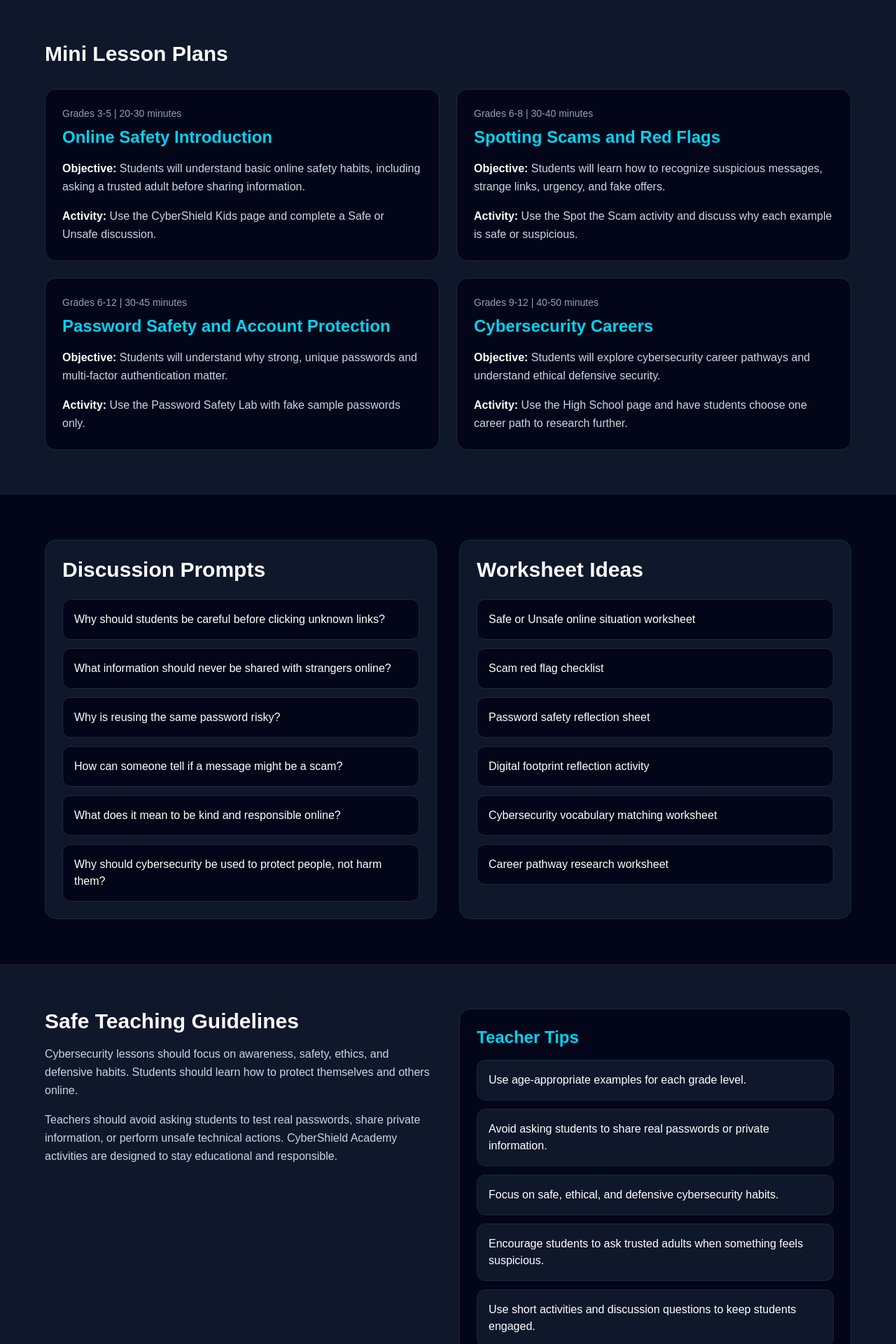
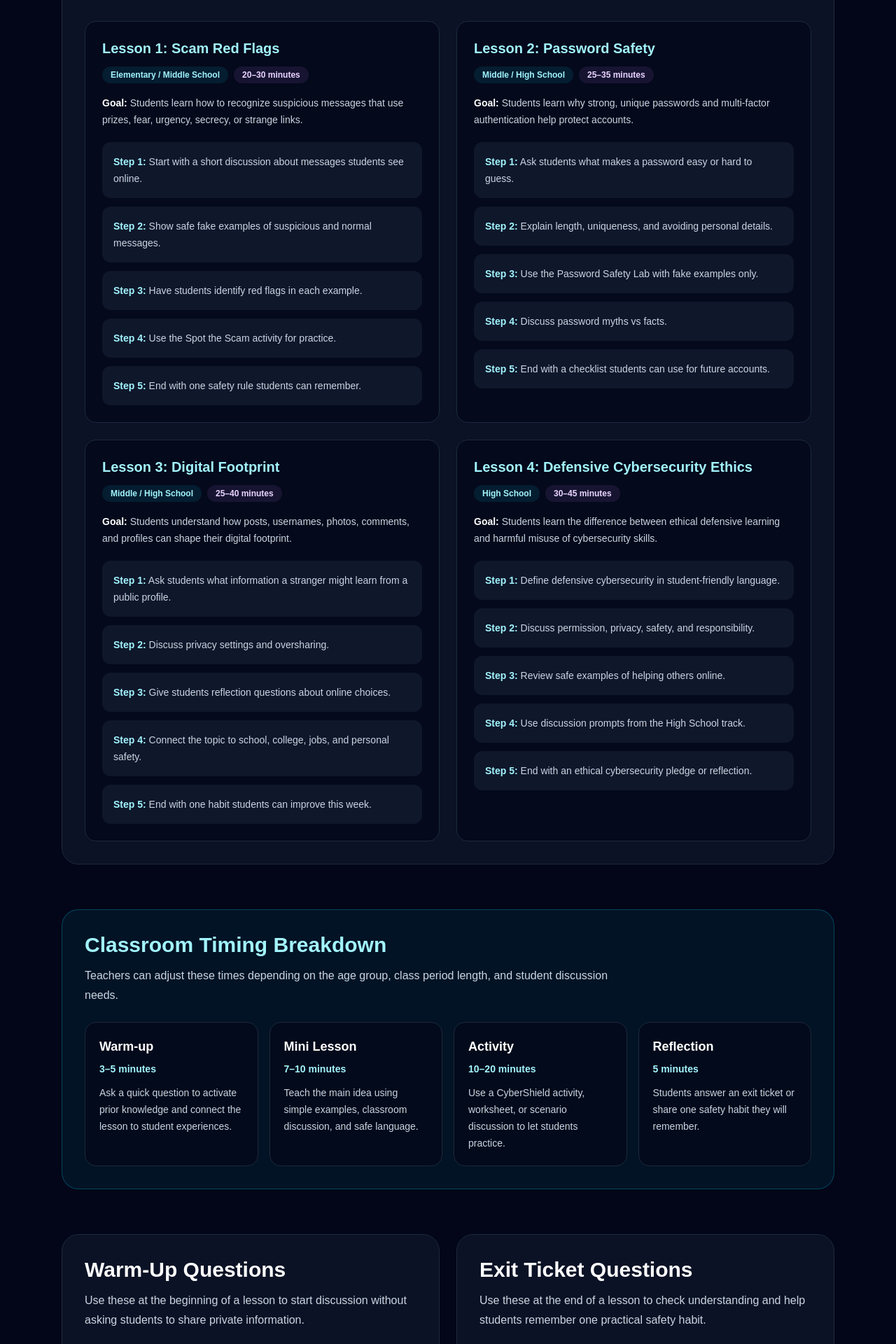
Before and after one commit to sanjith-cpu/cybershield-academy, a Next.js app: page /teacher-toolkit in a window 1280 px wide. Shown: the part 580-2500 px from the top of the page at 70% size. Built offline with nearby package versions, Linux system fonts and the light colour scheme.

Commit message:
Upgrade Teacher Toolkit

```diff
--- a/app/teacher-toolkit/page.tsx
+++ b/app/teacher-toolkit/page.tsx
@@ -1,122 +1,270 @@
+import Link from "next/link";
+import Navbar from "@/components/Navbar";
 import Footer from "@/components/Footer";
-import Navbar from "@/components/Navbar";
 
 const lessonPlans = [
   {
-    title: "Online Safety Introduction",
-    audience: "Grades 3-5",
-    time: "20-30 minutes",
-    objective:
-      "Students will understand basic online safety habits, including asking a trusted adult before sharing information.",
-    activity:
-      "Use the CyberShield Kids page and complete a Safe or Unsafe discussion.",
+    title: "Lesson 1: Scam Red Flags",
+    grade: "Elementary / Middle School",
+    time: "20–30 minutes",
+    goal:
+      "Students learn how to recognize suspicious messages that use prizes, fear, urgency, secrecy, or strange links.",
+    steps: [
+      "Start with a short discussion about messages students see online.",
+      "Show safe fake examples of suspicious and normal messages.",
+      "Have students identify red flags in each example.",
+      "Use the Spot the Scam activity for practice.",
+      "End with one safety rule students can remember.",
+    ],
   },
   {
-    title: "Spotting Scams and Red Flags",
-    audience: "Grades 6-8",
-    time: "30-40 minutes",
-    objective:
-      "Students will learn how to recognize suspicious messages, strange links, urgency, and fake offers.",
-    activity:
-      "Use the Spot the Scam activity and discuss why each example is safe or suspicious.",
+    title: "Lesson 2: Password Safety",
+    grade: "Middle / High School",
+    time: "25–35 minutes",
+    goal:
+      "Students learn why strong, unique passwords and multi-factor authentication help protect accounts.",
+    steps: [
+      "Ask students what makes a password easy or hard to guess.",
+      "Explain length, uniqueness, and avoiding personal details.",
+      "Use the Password Safety Lab with fake examples only.",
+      "Discuss password myths vs facts.",
+      "End with a checklist students can use for future accounts.",
+    ],
   },
   {
-    title: "Password Safety and Account Protection",
-    audience: "Grades 6-12",
-    time: "30-45 minutes",
-    objective:
-      "Students will understand why strong, unique passwords and multi-factor authentication matter.",
-    activity:
-      "Use the Password Safety Lab with fake sample passwords only.",
+    title: "Lesson 3: Digital Footprint",
+    grade: "Middle / High School",
+    time: "25–40 minutes",
+    goal:
+      "Students understand how posts, usernames, photos, comments, and profiles can shape their digital footprint.",
+    steps: [
+      "Ask students what information a stranger might learn from a public profile.",
+      "Discuss privacy settings and oversharing.",
+      "Give students reflection questions about online choices.",
+      "Connect the topic to school, college, jobs, and personal safety.",
+      "End with one habit students can improve this week.",
+    ],
   },
   {
-    title: "Cybersecurity Careers",
-    audience: "Grades 9-12",
-    time: "40-50 minutes",
-    objective:
-      "Students will explore cybersecurity career pathways and understand ethical defensive security.",
-    activity:
-      "Use the High School page and have students choose one career path to research further.",
+    title: "Lesson 4: Defensive Cybersecurity Ethics",
+    grade: "High School",
+    time: "30–45 minutes",
+    goal:
+      "Students learn the difference between ethical defensive learning and harmful misuse of cybersecurity skills.",
+    steps: [
+      "Define defensive cybersecurity in student-friendly language.",
+      "Discuss permission, privacy, safety, and responsibility.",
+      "Review safe examples of helping others online.",
+      "Use discussion prompts from the High School track.",
+      "End with an ethical cybersecurity pledge or reflection.",
+    ],
   },
 ];
 
-const discussionPrompts = [
-  "Why should students be careful before clicking unknown links?",
-  "What information should never be shared with strangers online?",
-  "Why is reusing the same password risky?",
-  "How can someone tell if a message might be a scam?",
-  "What does it mean to be kind and responsible online?",
-  "Why should cybersecurity be used to protect people, not harm them?",
+const timingBreakdown = [
+  {
+    part: "Warm-up",
+    time: "3–5 minutes",
+    detail:
+      "Ask a quick question to activate prior knowledge and connect the lesson to student experiences.",
+  },
+  {
+    part: "Mini Lesson",
+    time: "7–10 minutes",
+    detail:
+      "Teach the main idea using simple examples, classroom discussion, and safe language.",
+  },
+  {
+    part: "Activity",
+    time: "10–20 minutes",
+    detail:
+      "Use a CyberShield activity, worksheet, or scenario discussion to let students practice.",
+  },
+  {
+    part: "Reflection",
+    time: "5 minutes",
+    detail:
+      "Students answer an exit ticket or share one safety habit they will remember.",
+  },
+];
+
+const warmUpQuestions = [
+  "What is one online message that would make you pause before clicking?",
+  "Why do you think scammers try to make people feel rushed?",
+  "What information should students avoid sharing publicly online?",
+  "Why is it important to ask permission before posting someone else’s photo?",
+  "What should someone do if they accidentally click a suspicious link?",
+];
+
+const exitTickets = [
+  "Name one scam red flag you learned today.",
+  "Write one rule for creating a safer password.",
+  "What is one thing you should keep private online?",
+  "What should you do if a suspicious message asks for your password?",
+  "Explain the difference between defensive cybersecurity and harmful misuse.",
 ];
 
 const worksheetIdeas = [
-  "Safe or Unsafe online situation worksheet",
-  "Scam red flag checklist",
-  "Password safety reflection sheet",
-  "Digital footprint reflection activity",
-  "Cybersecurity vocabulary matching worksheet",
-  "Career pathway research worksheet",
+  {
+    title: "Scam Red Flags Worksheet",
+    detail:
+      "Students read fake message examples and circle warning signs like urgency, fear, prizes, secrecy, or suspicious links.",
+  },
+  {
+    title: "Password Strength Checklist",
+    detail:
+      "Students compare fake passwords and explain which ones are stronger and why.",
+  },
+  {
+    title: "Digital Footprint Reflection",
+    detail:
+      "Students answer reflection questions about posts, usernames, comments, photos, and privacy settings.",
+  },
+  {
+    title: "Safe or Unsafe?",
+    detail:
+      "Students sort online situations into safer choices and risky choices, then explain their reasoning.",
+  },
+  {
+    title: "Cyber Vocabulary Match",
+    detail:
+      "Students match words like phishing, privacy settings, password, and digital footprint with beginner-friendly definitions.",
+  },
 ];
 
-const teacherTips = [
-  "Use age-appropriate examples for each grade level.",
-  "Avoid asking students to share real passwords or private information.",
-  "Focus on safe, ethical, and defensive cybersecurity habits.",
-  "Encourage students to ask trusted adults when something feels suspicious.",
-  "Use short activities and discussion questions to keep students engaged.",
-  "Collect feedback after lessons to improve future sessions.",
+const safetyNotes = [
+  "Use fake examples only. Do not ask students to type, share, or test real passwords.",
+  "Do not ask students to share personal stories that may reveal private information.",
+  "Keep lessons focused on safety, privacy, ethics, and defensive habits.",
+  "If a student reports a real online safety issue, follow school policy and involve the appropriate trusted adult or staff member.",
+  "Do not teach students how to break into accounts, bypass rules, or access systems without permission.",
+];
+
+const toolkitLinks = [
+  {
+    label: "Resources",
+    href: "/resources",
+  },
+  {
+    label: "Spot the Scam",
+    href: "/spot-the-scam",
+  },
+  {
+    label: "Password Lab",
+    href: "/password-lab",
+  },
+  {
+    label: "High School Track",
+    href: "/high-school",
+  },
+  {
+    label: "Outreach",
+    href: "/outreach",
+  },
 ];
 
 export default function TeacherToolkitPage() {
   return (
-    <main className="min-h-screen bg-slate-950 text-white">
+    <>
       <Navbar />
 
-      <section className="px-8 py-24 max-w-6xl mx-auto">
-        <p className="mb-4 text-cyan-400 font-semibold">
+      <main className="min-h-screen bg-slate-950 text-white">
+        <section className="mx-auto max-w-6xl px-6 py-16">
+          <p className="mb-3 text-sm font-semibold uppercase tracking-[0.3em] text-cyan-300">
             Teacher Toolkit
           </p>
 
-        <h1 className="text-4xl md:text-6xl font-extrabold leading-tight mb-6">
-          Classroom tools for cybersecurity education.
+          <h1 className="max-w-4xl text-4xl font-bold tracking-tight md:text-6xl">
+            Classroom-ready cybersecurity lesson support.
           </h1>
 
-        <p className="text-lg text-slate-300 leading-relaxed max-w-3xl">
-          The Teacher Toolkit helps educators use CyberShield Academy in
-          classrooms, clubs, workshops, and outreach sessions. It includes lesson
-          ideas, discussion prompts, worksheet placeholders, and safe teaching
-          guidelines.
+          <p className="mt-6 max-w-3xl text-lg leading-8 text-slate-300">
+            This toolkit helps teachers, counselors, club sponsors, and outreach
+            volunteers use CyberShield Academy in a safe, ethical, and
+            student-friendly way.
           </p>
         </section>
 
-      <section className="px-8 py-16 bg-slate-900">
-        <div className="max-w-6xl mx-auto">
-          <h2 className="text-3xl font-bold mb-8">
+        <section className="mx-auto max-w-6xl px-6 pb-16">
+          <div className="rounded-3xl border border-slate-800 bg-slate-900/70 p-8">
+            <h2 className="text-3xl font-bold text-white">
               Mini Lesson Plans
             </h2>
 
-          <div className="grid md:grid-cols-2 gap-6">
+            <p className="mt-3 max-w-3xl leading-7 text-slate-300">
+              These lessons are designed to be short, flexible, and easy to use
+              during advisory, computer science classes, digital citizenship
+              lessons, club meetings, or outreach sessions.
+            </p>
+
+            <div className="mt-6 grid gap-6 lg:grid-cols-2">
               {lessonPlans.map((lesson) => (
                 <div
                   key={lesson.title}
-                className="rounded-2xl bg-slate-950 border border-slate-800 p-6 hover:border-cyan-500 transition"
+                  className="rounded-2xl border border-slate-800 bg-slate-950/70 p-6"
                 >
-                <p className="text-sm text-slate-400 mb-2">
-                  {lesson.audience} | {lesson.time}
-                </p>
-
-                <h3 className="text-2xl font-bold text-cyan-400 mb-4">
+                  <h3 className="text-xl font-bold text-cyan-200">
                     {lesson.title}
                   </h3>
 
-                <p className="text-slate-300 leading-relaxed mb-4">
-                  <span className="font-bold text-white">Objective:</span>{" "}
-                  {lesson.objective}
+                  <div className="mt-3 flex flex-wrap gap-2">
+                    <span className="rounded-full bg-cyan-400/10 px-3 py-1 text-xs font-semibold text-cyan-200">
+                      {lesson.grade}
+                    </span>
+                    <span className="rounded-full bg-purple-400/10 px-3 py-1 text-xs font-semibold text-purple-200">
+                      {lesson.time}
+                    </span>
+                  </div>
+
+                  <p className="mt-4 text-sm leading-6 text-slate-300">
+                    <span className="font-semibold text-white">Goal:</span>{" "}
+                    {lesson.goal}
                   </p>
 
-                <p className="text-slate-300 leading-relaxed">
-                  <span className="font-bold text-white">Activity:</span>{" "}
-                  {lesson.activity}
+                  <ol className="mt-5 space-y-3 text-sm leading-6 text-slate-300">
+                    {lesson.steps.map((step, index) => (
+                      <li
+                        key={step}
+                        className="rounded-xl bg-slate-900 p-4"
+                      >
+                        <span className="font-semibold text-cyan-200">
+                          Step {index + 1}:
+                        </span>{" "}
+                        {step}
+                      </li>
+                    ))}
+                  </ol>
+                </div>
+              ))}
+            </div>
+          </div>
+        </section>
+
+        <section className="mx-auto max-w-6xl px-6 pb-16">
+          <div className="rounded-3xl border border-cyan-500/30 bg-cyan-950/30 p-8">
+            <h2 className="text-3xl font-bold text-cyan-200">
+              Classroom Timing Breakdown
+            </h2>
+
+            <p className="mt-3 max-w-3xl leading-7 text-slate-300">
+              Teachers can adjust these times depending on the age group,
+              class period length, and student discussion needs.
+            </p>
+
+            <div className="mt-6 grid gap-4 md:grid-cols-2 lg:grid-cols-4">
+              {timingBreakdown.map((item) => (
+                <div
+                  key={item.part}
+                  className="rounded-2xl border border-slate-800 bg-slate-950/70 p-5"
+                >
+                  <h3 className="text-lg font-semibold text-white">
+                    {item.part}
+                  </h3>
+                  <p className="mt-2 text-sm font-semibold text-cyan-200">
+                    {item.time}
+                  </p>
+                  <p className="mt-3 text-sm leading-6 text-slate-300">
+                    {item.detail}
                   </p>
                 </div>
               ))}
@@ -124,37 +272,47 @@ export default function TeacherToolkitPage() {
           </div>
         </section>
 
-      <section className="px-8 py-16">
-        <div className="max-w-6xl mx-auto grid md:grid-cols-2 gap-8">
-          <div className="rounded-2xl bg-slate-900 border border-slate-800 p-6">
-            <h2 className="text-3xl font-bold mb-6">
-              Discussion Prompts
+        <section className="mx-auto max-w-6xl px-6 pb-16">
+          <div className="grid gap-6 lg:grid-cols-2">
+            <div className="rounded-3xl border border-slate-800 bg-slate-900/70 p-8">
+              <h2 className="text-3xl font-bold text-white">
+                Warm-Up Questions
               </h2>
 
-            <div className="space-y-3">
-              {discussionPrompts.map((prompt) => (
+              <p className="mt-3 leading-7 text-slate-300">
+                Use these at the beginning of a lesson to start discussion
+                without asking students to share private information.
+              </p>
+
+              <div className="mt-6 grid gap-3">
+                {warmUpQuestions.map((question) => (
                   <div
-                  key={prompt}
-                  className="rounded-xl border border-slate-800 bg-slate-950 p-4"
+                    key={question}
+                    className="rounded-xl border border-slate-800 bg-slate-950/70 p-4 text-sm leading-6 text-slate-300"
                   >
-                  {prompt}
+                    {question}
                   </div>
                 ))}
               </div>
             </div>
 
-          <div className="rounded-2xl bg-slate-900 border border-slate-800 p-6">
-            <h2 className="text-3xl font-bold mb-6">
-              Worksheet Ideas
+            <div className="rounded-3xl border border-slate-800 bg-slate-900/70 p-8">
+              <h2 className="text-3xl font-bold text-white">
+                Exit Ticket Questions
               </h2>
 
-            <div className="space-y-3">
-              {worksheetIdeas.map((worksheet) => (
+              <p className="mt-3 leading-7 text-slate-300">
+                Use these at the end of a lesson to check understanding and
+                help students remember one practical safety habit.
+              </p>
+
+              <div className="mt-6 grid gap-3">
+                {exitTickets.map((question) => (
                   <div
-                  key={worksheet}
-                  className="rounded-xl border border-slate-800 bg-slate-950 p-4"
+                    key={question}
+                    className="rounded-xl border border-slate-800 bg-slate-950/70 p-4 text-sm leading-6 text-slate-300"
                   >
-                  {worksheet}
+                    {question}
                   </div>
                 ))}
               </div>
@@ -162,101 +320,87 @@ export default function TeacherToolkitPage() {
           </div>
         </section>
 
-      <section className="px-8 py-16 bg-slate-900">
-        <div className="max-w-6xl mx-auto grid md:grid-cols-2 gap-8">
-          <div>
-            <h2 className="text-3xl font-bold mb-4">
-              Safe Teaching Guidelines
+        <section className="mx-auto max-w-6xl px-6 pb-16">
+          <div className="rounded-3xl border border-slate-800 bg-slate-900/70 p-8">
+            <h2 className="text-3xl font-bold text-white">
+              Worksheet Placeholders
             </h2>
 
-            <p className="text-slate-300 leading-relaxed mb-4">
-              Cybersecurity lessons should focus on awareness, safety, ethics,
-              and defensive habits. Students should learn how to protect
-              themselves and others online.
+            <p className="mt-3 max-w-3xl leading-7 text-slate-300">
+              These are worksheet ideas for future classroom handouts. They are
+              placeholders for now and can be turned into printable worksheets
+              later if needed.
             </p>
 
-            <p className="text-slate-300 leading-relaxed">
-              Teachers should avoid asking students to test real passwords,
-              share private information, or perform unsafe technical actions.
-              CyberShield Academy activities are designed to stay educational
-              and responsible.
+            <div className="mt-6 grid gap-4 md:grid-cols-2 lg:grid-cols-3">
+              {worksheetIdeas.map((worksheet) => (
+                <div
+                  key={worksheet.title}
+                  className="rounded-2xl border border-slate-800 bg-slate-950/70 p-5"
+                >
+                  <h3 className="font-semibold text-cyan-200">
+                    {worksheet.title}
+                  </h3>
+                  <p className="mt-2 text-sm leading-6 text-slate-300">
+                    {worksheet.detail}
                   </p>
-          </div>
-
-          <div className="rounded-2xl bg-slate-950 border border-slate-800 p-6">
-            <h3 className="text-2xl font-bold text-cyan-400 mb-4">
-              Teacher Tips
-            </h3>
-
-            <div className="space-y-3">
-              {teacherTips.map((tip) => (
-                <div
-                  key={tip}
-                  className="rounded-xl border border-slate-800 bg-slate-900 p-4"
-                >
-                  {tip}
                 </div>
               ))}
             </div>
           </div>
-        </div>
         </section>
 
-      <section className="px-8 py-16">
-        <div className="max-w-6xl mx-auto grid md:grid-cols-3 gap-6">
-          <div className="rounded-2xl bg-slate-900 border border-slate-800 p-6">
-            <h2 className="text-2xl font-bold text-cyan-400 mb-4">
-              Before the Lesson
+        <section className="mx-auto max-w-6xl px-6 pb-16">
+          <div className="rounded-3xl border border-yellow-500/30 bg-yellow-950/20 p-8">
+            <h2 className="text-3xl font-bold text-yellow-100">
+              Teacher Safety Notes
             </h2>
 
-            <p className="text-slate-300 leading-relaxed">
-              Choose the correct grade-level track, preview the activity, and
-              decide which discussion prompts fit the class.
+            <p className="mt-3 max-w-3xl leading-7 text-yellow-50/90">
+              CyberShield Academy should always be used for education,
+              prevention, digital citizenship, and defensive cybersecurity.
             </p>
+
+            <div className="mt-6 grid gap-3">
+              {safetyNotes.map((note) => (
+                <div
+                  key={note}
+                  className="rounded-xl border border-yellow-500/20 bg-slate-950/60 p-4 text-sm leading-6 text-yellow-50/90"
+                >
+                  {note}
                 </div>
-
-          <div className="rounded-2xl bg-slate-900 border border-slate-800 p-6">
-            <h2 className="text-2xl font-bold text-cyan-400 mb-4">
-              During the Lesson
-            </h2>
-
-            <p className="text-slate-300 leading-relaxed">
-              Keep examples simple, encourage safe decision-making, and remind
-              students not to share private information.
-            </p>
-          </div>
-
-          <div className="rounded-2xl bg-slate-900 border border-slate-800 p-6">
-            <h2 className="text-2xl font-bold text-cyan-400 mb-4">
-              After the Lesson
-            </h2>
-
-            <p className="text-slate-300 leading-relaxed">
-              Use the Feedback Center to collect suggestions and use the Impact
-              Tracker to document real outreach progress.
-            </p>
+              ))}
             </div>
           </div>
         </section>
 
-      <section className="px-8 py-16 bg-slate-900">
-        <div className="max-w-4xl mx-auto text-center">
-          <h2 className="text-3xl font-bold mb-4">
-            Future printable materials
+        <section className="mx-auto max-w-6xl px-6 pb-20">
+          <div className="rounded-3xl border border-slate-800 bg-slate-900/70 p-8">
+            <h2 className="text-3xl font-bold text-white">
+              Helpful CyberShield Pages
             </h2>
 
-          <p className="text-slate-300 leading-relaxed mb-6">
-            In a future version, CyberShield Academy can include downloadable
-            worksheets, teacher slides, lesson packets, and classroom handouts.
+            <p className="mt-3 max-w-3xl leading-7 text-slate-300">
+              Teachers can use these pages to support lessons, activities,
+              outreach sessions, and student practice.
             </p>
 
-          <div className="inline-block rounded-xl bg-cyan-500 px-6 py-3 font-semibold text-slate-950">
-            Printable Toolkit Coming Soon
+            <div className="mt-6 grid gap-4 sm:grid-cols-2 lg:grid-cols-5">
+              {toolkitLinks.map((link) => (
+                <Link
+                  key={link.href}
+                  href={link.href}
+                  className="rounded-xl border border-slate-800 bg-slate-950/70 p-4 text-sm font-semibold text-cyan-200 transition hover:border-cyan-300 hover:bg-slate-900"
+                >
+                  {link.label}
+                </Link>
+              ))}
             </div>
           </div>
         </section>
+      </main>
 
       <Footer />
-    </main>
+    </>
   );
 }
```
Lines whose indentation alone changed are shown as unchanged.
